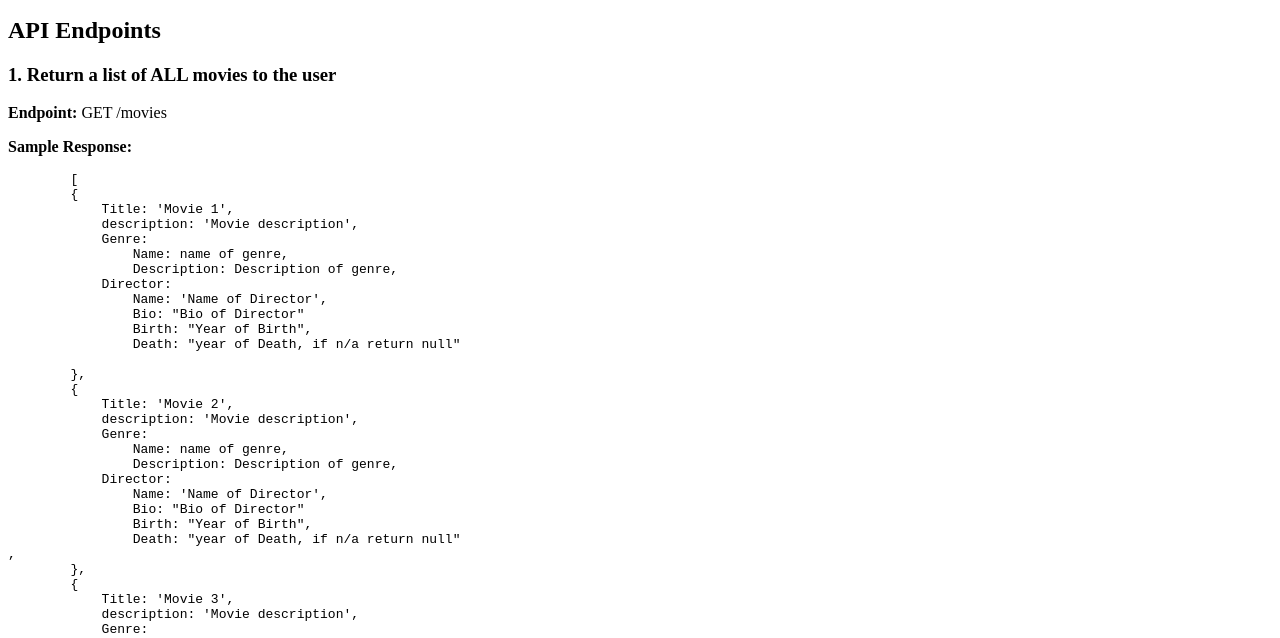
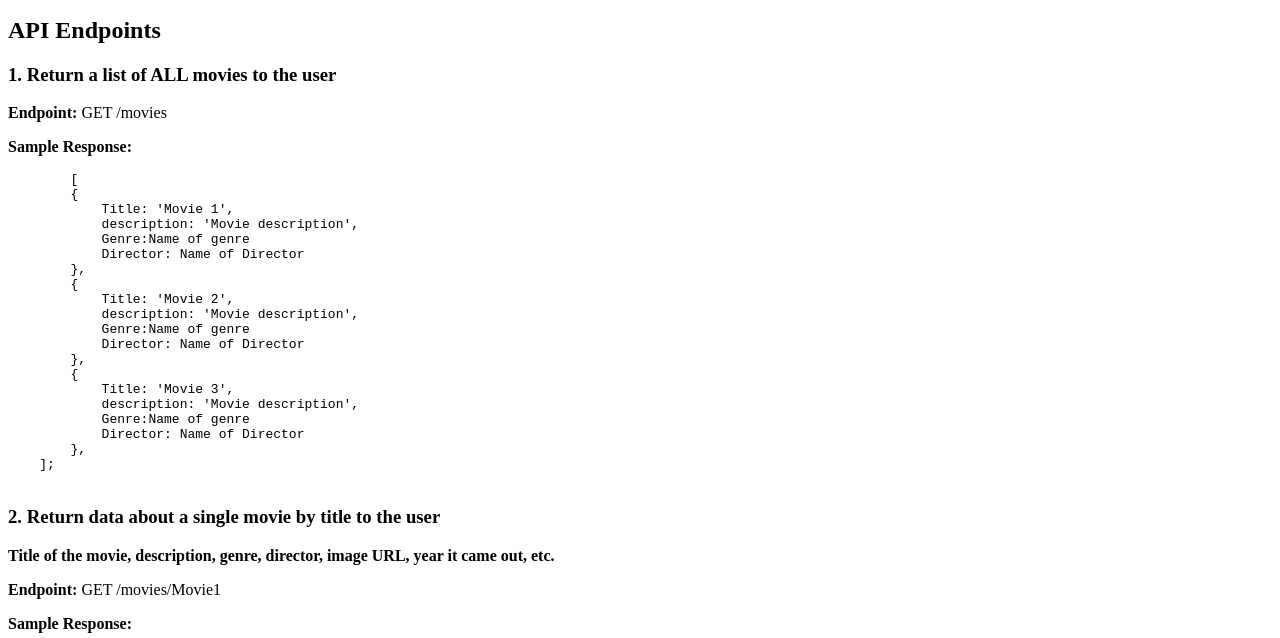
Before and after one commit to Marvel2410/movie-myFlix, a website: page public/documentation.html in a window 1280 px wide. Shown: the part 119-757 px from the top of the page. Drawn offline with Linux system fonts and the light colour scheme.

Commit message:
updated documentation

```diff
--- a/public/documentation.html
+++ b/public/documentation.html
@@ -28,41 +28,20 @@
         {
             Title: 'Movie 1',
             description: 'Movie description',
-            Genre:
-                Name: name of genre,
-                Description: Description of genre,
-            Director:
-                Name: 'Name of Director',
-                Bio: "Bio of Director"
-                Birth: "Year of Birth",
-                Death: "year of Death, if n/a return null"
-
+            Genre:Name of genre
+            Director: Name of Director
         },
         {
             Title: 'Movie 2',
             description: 'Movie description',
-            Genre:
-                Name: name of genre,
-                Description: Description of genre,
-            Director:
-                Name: 'Name of Director',
-                Bio: "Bio of Director"
-                Birth: "Year of Birth",
-                Death: "year of Death, if n/a return null"
-,
+            Genre:Name of genre
+            Director: Name of Director
         },
         {
             Title: 'Movie 3',
             description: 'Movie description',
-            Genre:
-                Name: name of genre,
-                Description: Description of genre,
-            Director:
-                Name: 'Name of Director',
-                Bio: "Bio of Director"
-                Birth: "Year of Birth",
-                Death: "year of Death, if n/a return null"
-
+            Genre:Name of genre
+            Director: Name of Director
         },
     ];
     </pre>
@@ -79,11 +58,6 @@
     <pre>
             {
                 "title": "Movie 1",
-                "description": "Hero saves the day",
-                "genre": "Action, Adventure, Sci-Fi",
-                "director": "Jane Doe",
-                "imageURL":"#"
-                "featured": "true/false"
             }
             </pre>
     </p>
```
